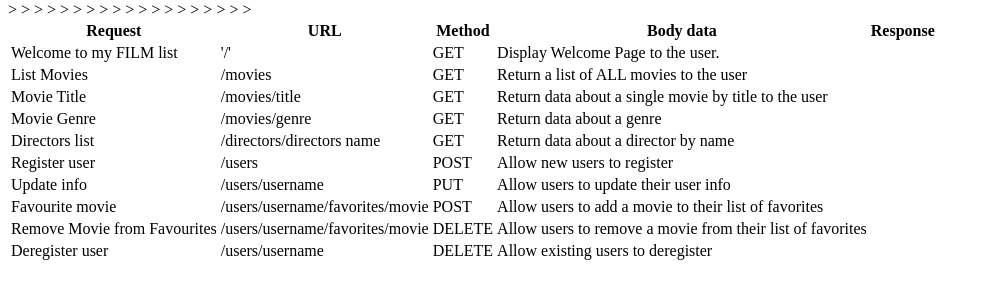
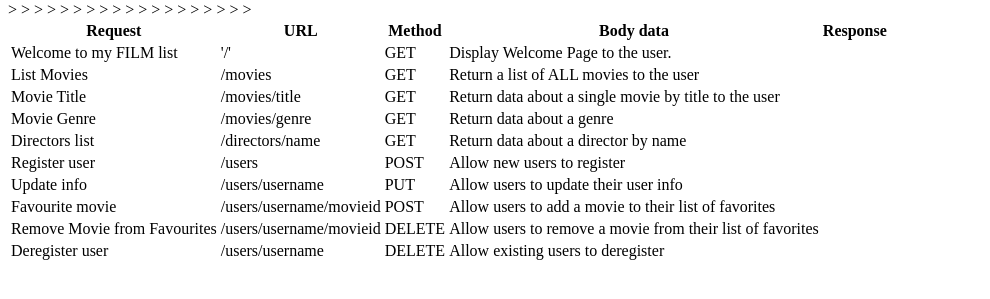
Before and after one commit to a17private/movie__api, a website: page public/documentation.html in a window 1280 px wide. Shown: the part 177-476 px from the top of the page, without its empty margins (0-990 px from the left). Drawn offline with Linux system fonts and the light colour scheme.

Commit message:
Alterations to end points

```diff
--- a/public/documentation.html
+++ b/public/documentation.html
@@ -48,7 +48,7 @@
               </tr>
               <tr>
                      <td>Directors list</td>>
-                     <td>/directors/directors name</td>
+                     <td>/directors/name</td>
                      <td>GET</td>
                      <td>Return data about a director by name</td>>
               </tr>
@@ -66,13 +66,13 @@
               </tr>
               <tr>
                      <td>Favourite movie</td>>
-                     <td>/users/username/favorites/movie</td>
+                     <td>/users/username/movieid</td>
                      <td>POST</td>
                      <td>Allow users to add a movie to their list of favorites</td>>
               </tr>
               <tr>
                      <td>Remove Movie from Favourites</td>>
-                     <td>/users/username/favorites/movie</td>
+                     <td>/users/username/movieid</td>
                      <td>DELETE</td>
                      <td>Allow users to remove a movie from their list of favorites</td>>
               </tr>
```
